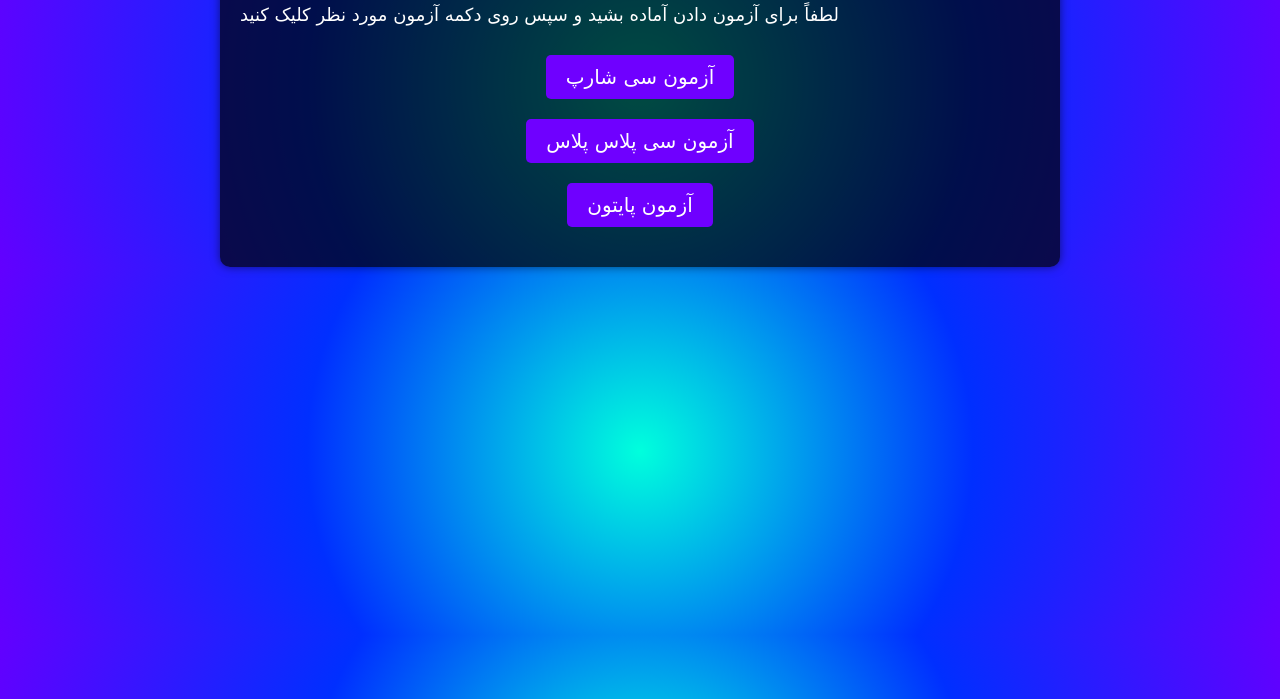
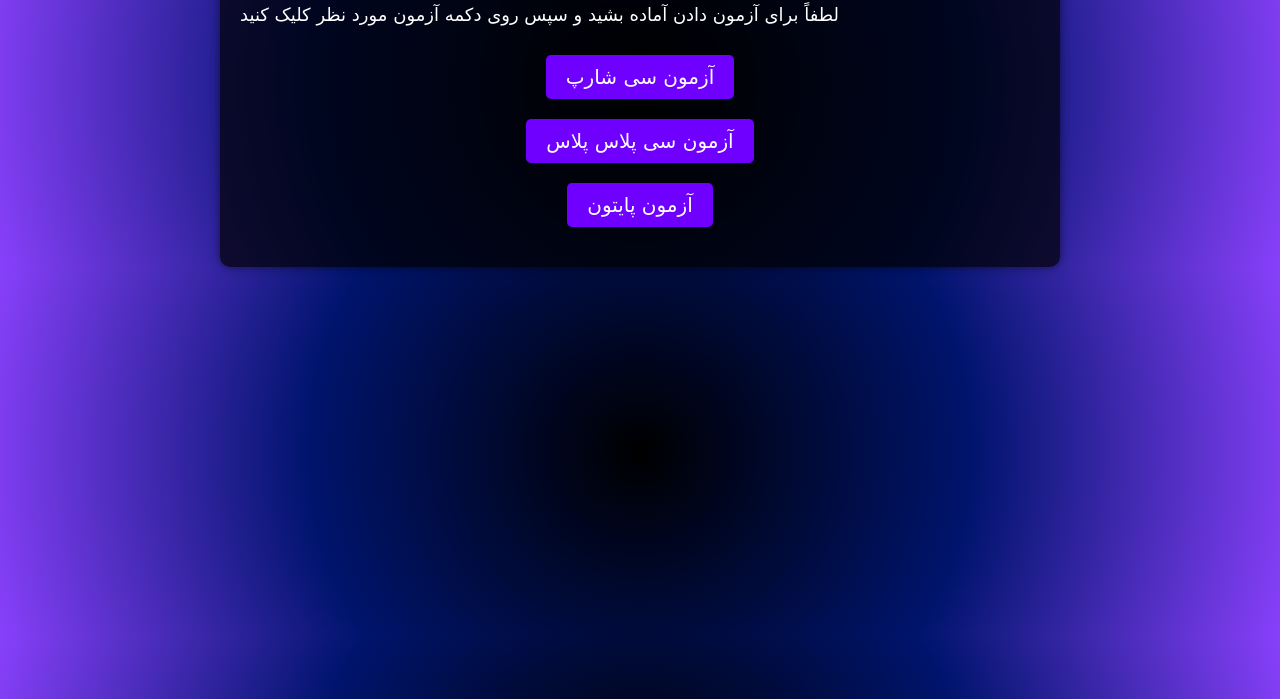
Before and after one commit to bluepuppet89o13/programmerexams, a plain HTML site: page index.html in a window 1280 px wide. Shown: the part 101-800 px from the top of the page. Drawn offline with Linux system fonts and the light colour scheme; a web font is replaced by a local one.

Commit message:
Update index.html

```diff
--- a/index.html
+++ b/index.html
@@ -6,7 +6,7 @@
   <link rel="stylesheet" href="https://cdn.rawgit.com/rastikerdar/vazir-font/v38.0.0/dist/font-face.css">
   <style>
     body {
-      background: radial-gradient(circle, #00ffdd 0%, #002fff 50%, #6200ff 100%);
+      background: radial-gradient(circle, #000000 0%, #00146d 50%, #8840fa 100%);
       color: #ffffff;
       font-family: "Press Start 2P", cursive, "Vazir", sans-serif; /* Apply the Persian font */
       margin: 0;
```
